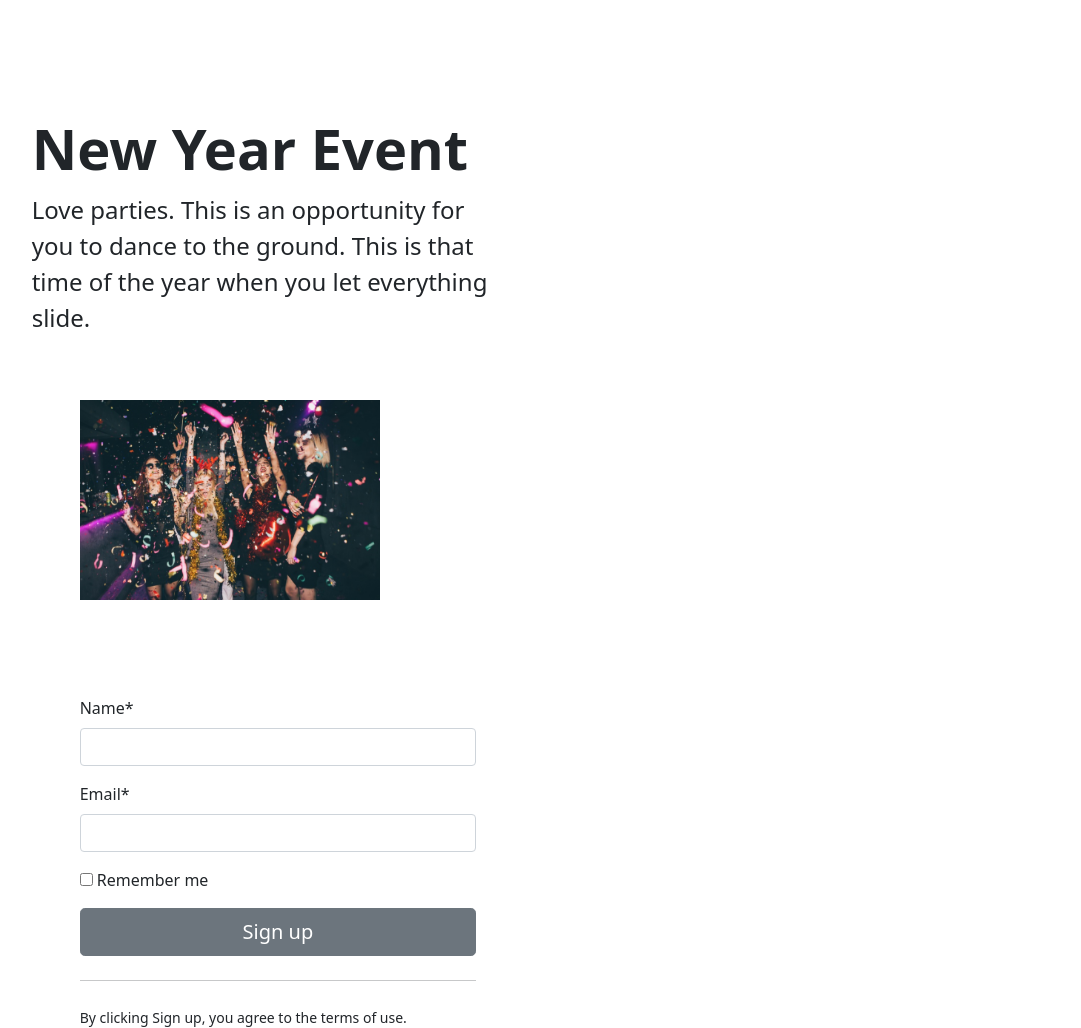
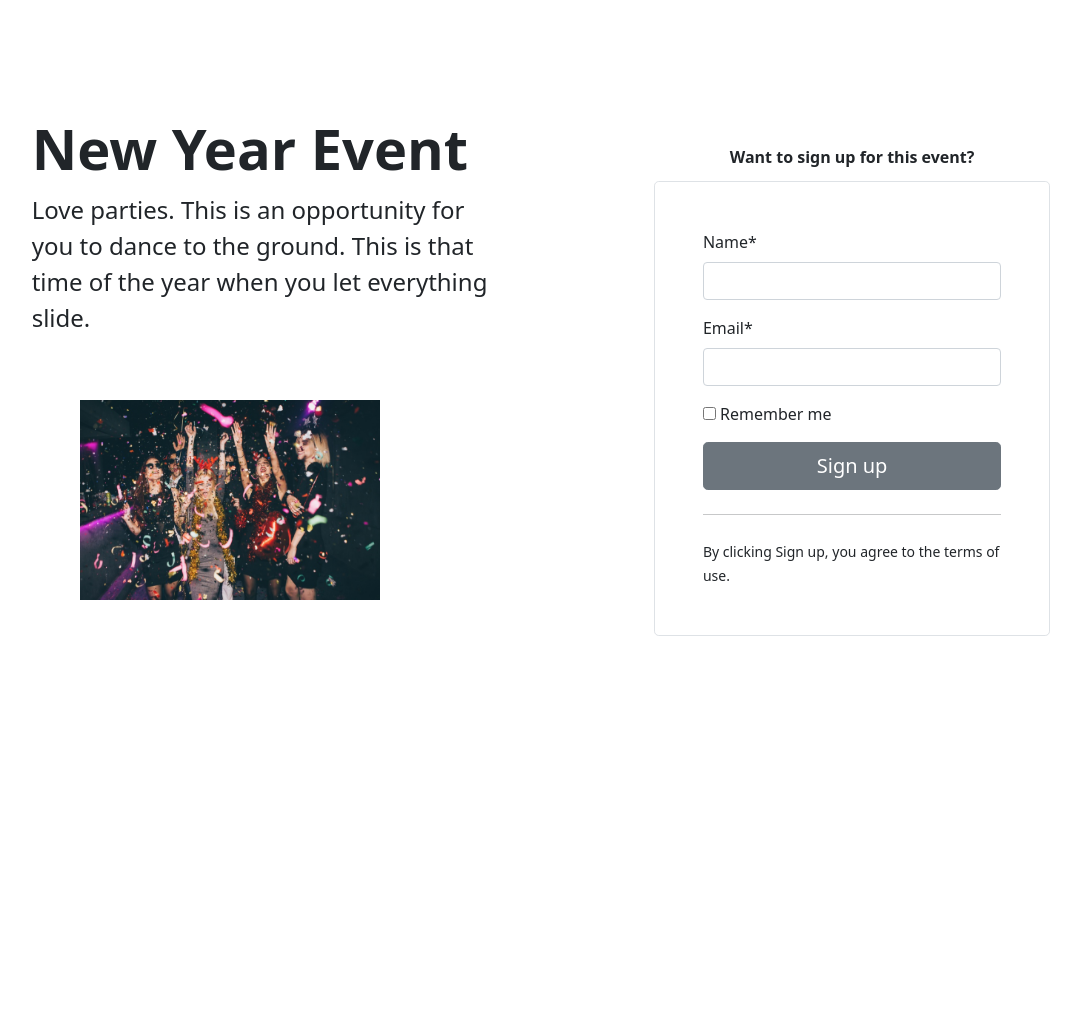
Before and after one commit to WycliffeMAI/MeetUps, a Django app: a page that uses meetups/templates/meetups/event_details.html in a window 1280 px wide. Shown: the part 73-1101 px from the top of the page, without its empty margins (99-1180 px from the left). After the commit the page ends 709 px from the top, so only its background shows below. Run offline with Django 4.2, Linux system fonts and the light colour scheme; data comes from the database, SQL or seed files in the repository; some libraries are stand-ins or nearby versions.

Commit message:
improved the css of details page

```diff
--- a/meetups/templates/meetups/event_details.html
+++ b/meetups/templates/meetups/event_details.html
@@ -15,7 +15,7 @@
 {% endblock %}
 
 {% block events-block %}
-<div class="container col-xl-10 col-xxl-8 px-4 py-5">
+<!-- <div class="container col-xl-10 col-xxl-8 px-4 py-5">
     <div class="row align-items-center g-lg-5 py-5">
         <div class="col-lg-7 text-center text-lg-start">
             <h1 class="display-4 fw-bold lh-1 text-body-emphasis mb-3">{{ event.title }}</h1>
@@ -26,12 +26,10 @@
               </div>
         </div>
 
-        <!-- form for registering participants -->
         <div class="col-md-7 m-5 col-lg-5">
             <form class="" action="{% url 'event-details' event.slug %}" method="POST" novalidate>
                 {% csrf_token %}
 
-                <!-- {{ form|crispy }} -->
                 <div class="form-floating mb-3">
                     {{ form.name|as_crispy_field }}
                 </div>
@@ -49,5 +47,41 @@
             </form>
         </div>
     </div>
-</div>
+</div> -->
+
+<div class="container col-xl-10 col-xxl-8 px-4 py-5">
+    <div class="row align-items-center g-lg-5 py-5">
+      <div class="col-lg-7 text-center text-lg-start">
+        <h1 class="display-4 fw-bold lh-1 text-body-emphasis mb-3">{{ event.title }}</h1>
+        <p class="col-lg-10 fs-4">{{ event.description }}</p>
+        <div class="">
+            <img src="{{ event.image.url }}" class="align-items-center m-5" alt="{{ event.title }}"
+              width="300" height="200" loading="lazy">
+        </div>
+      </div>
+
+              <!-- form for registering participants -->
+
+      <div class="col-md-10 mx-auto col-lg-5">
+        <p class="display-0 m-3 fw-bold lh-1 text-body-emphasis text-center "> Want to sign up for this event?</p>
+        <form class="p-4 p-md-5 border rounded-3 bg-body-tertiary" action="{% url 'event-details' event.slug %}" method="POST" novalidate>
+            {% csrf_token %}
+          <div class="form-floating mb-3">
+            {{ form.name|as_crispy_field }}
+          </div>
+          <div class="form-floating mb-3">
+            {{ form.email|as_crispy_field }}
+          </div>
+          <div class="checkbox mb-3">
+            <label>
+              <input type="checkbox" value="remember-me"> Remember me
+            </label>
+          </div>
+          <button class="w-100 btn btn-lg btn-secondary" type="submit">Sign up</button>
+          <hr class="my-4">
+          <small class="text-body-secondary">By clicking Sign up, you agree to the terms of use.</small>
+        </form>
+      </div>
+    </div>
+  </div>
 {% endblock %}
```
